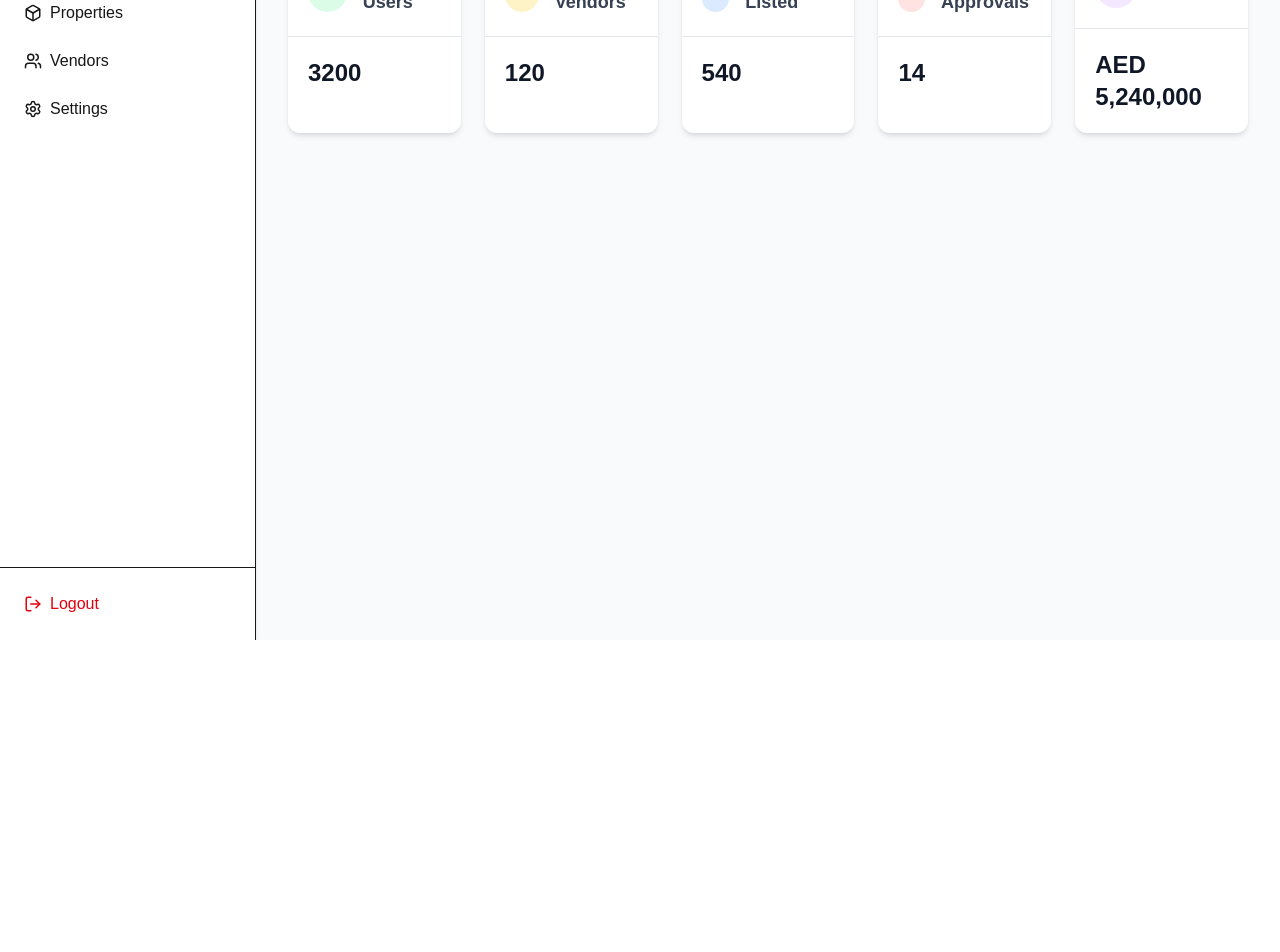
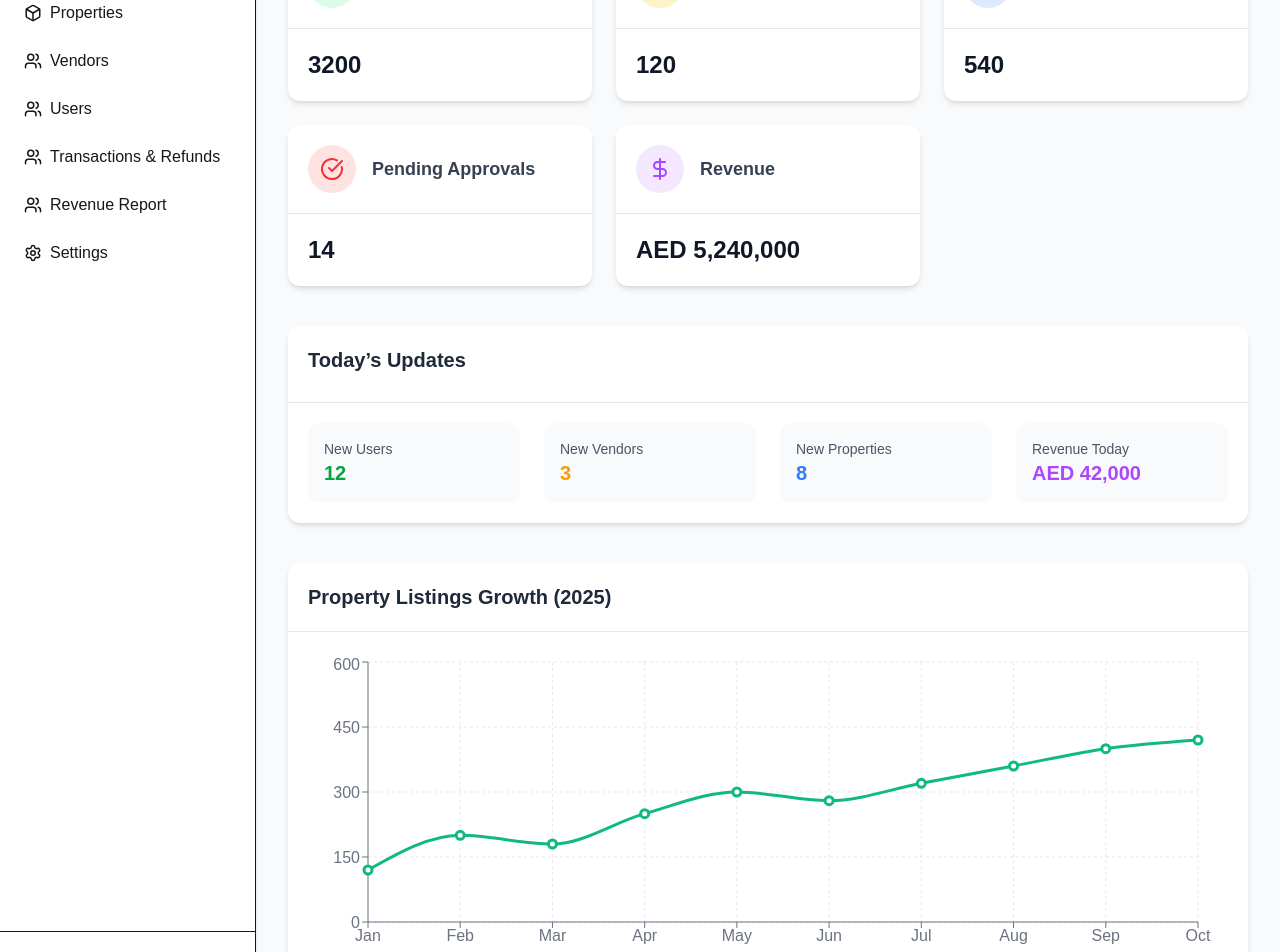
Before and after one commit to manvi59/admin-panel-RealState-Dubai, a Next.js app: page /admin/dashboard in a window 1280 px wide. Shown: the part 160-1112 px from the top of the page. Before the commit the page ends 800 px from the top, so only its background shows below. Built offline with nearby package versions, Linux system fonts and the light colour scheme.

Commit message:
today update and analytics add by recarts in dashboard

```diff
--- a/app/admin/dashboard/page.jsx
+++ b/app/admin/dashboard/page.jsx
@@ -1,3 +1,4 @@
+
 // "use client";
 // import Sidebar from "../../components/ui/sidebar";
 // import { Card, CardContent, CardHeader, CardTitle } from "../../components/ui/card";
@@ -5,11 +6,11 @@
 
 // export default function AdminDashboard() {
 //   const stats = [
-//     { title: "Total Users", value: 3200, icon: Users, color: "text-green-600" },
-//     { title: "Total Vendors", value: 120, icon: Users, color: "text-amber-500" },
-//     { title: "Properties Listed", value: 540, icon: Box, color: "text-blue-500" },
-//     { title: "Pending Approvals", value: 14, icon: CheckCircle, color: "text-red-500" },
-//     { title: "Revenue", value: "AED 5,240,000", icon: DollarSign, color: "text-purple-500" },
+//     { title: "Total Users", value: 3200, icon: Users, color: "bg-green-100 text-green-600" },
+//     { title: "Total Vendors", value: 120, icon: Users, color: "bg-amber-100 text-amber-500" },
+//     { title: "Properties Listed", value: 540, icon: Box, color: "bg-blue-100 text-blue-500" },
+//     { title: "Pending Approvals", value: 14, icon: CheckCircle, color: "bg-red-100 text-red-500" },
+//     { title: "Revenue", value: "AED 5,240,000", icon: DollarSign, color: "bg-purple-100 text-purple-500" },
 //   ];
 
 //   return (
@@ -17,16 +18,17 @@
 //       <Sidebar />
 //       <div className="flex-1 p-8">
 //         <h1 className="text-3xl font-bold mb-8">Dashboard</h1>
-//         <div className="grid grid-cols-1 md:grid-cols-3 xl:grid-cols-5 gap-6">
+//         <div className="grid grid-cols-1 sm:grid-cols-2 md:grid-cols-3 xl:grid-cols-3 gap-6">
 //           {stats.map((stat, i) => (
-//             <Card key={i} className="shadow-lg rounded-2xl border-0 bg-white hover:shadow-xl transition">
-//               <CardHeader>
-//                 <CardTitle className="flex items-center gap-2">
-//                   <stat.icon className={`${stat.color} w-5 h-5`} /> {stat.title}
-//                 </CardTitle>
+//             <Card key={i} className="shadow-lg rounded-2xl border-0 bg-white hover:shadow-2xl transition transform hover:-translate-y-1">
+//               <CardHeader className="flex items-center gap-4 p-5">
+//                 <div className={`w-12 h-12 flex items-center justify-center rounded-full ${stat.color}`}>
+//                   <stat.icon className="w-6 h-6" />
+//                 </div>
+//                 <CardTitle className="text-gray-700 text-lg font-semibold">{stat.title}</CardTitle>
 //               </CardHeader>
-//               <CardContent>
-//                 <p className="text-2xl font-bold">{stat.value}</p>
+//               <CardContent className="px-5 pb-5">
+//                 <p className="text-2xl font-bold text-gray-900">{stat.value}</p>
 //               </CardContent>
 //             </Card>
 //           ))}
@@ -36,10 +38,20 @@
 //   );
 // }
 
+
 "use client";
 import Sidebar from "../../components/ui/sidebar";
 import { Card, CardContent, CardHeader, CardTitle } from "../../components/ui/card";
-import { Users, Box, DollarSign, CheckCircle } from "lucide-react";
+import { Users, Box, DollarSign, CheckCircle, Calendar } from "lucide-react";
+import {
+  LineChart,
+  Line,
+  CartesianGrid,
+  XAxis,
+  YAxis,
+  Tooltip,
+  ResponsiveContainer,
+} from "recharts";
 
 export default function AdminDashboard() {
   const stats = [
@@ -50,12 +62,40 @@ export default function AdminDashboard() {
     { title: "Revenue", value: "AED 5,240,000", icon: DollarSign, color: "bg-purple-100 text-purple-500" },
   ];
 
+  const todayStats = [
+    { label: "New Users", value: 12, color: "text-green-600" },
+    { label: "New Vendors", value: 3, color: "text-amber-500" },
+    { label: "New Properties", value: 8, color: "text-blue-500" },
+    { label: "Revenue Today", value: "AED 42,000", color: "text-purple-500" },
+  ];
+
+  const chartData = [
+    { month: "Jan", listings: 120 },
+    { month: "Feb", listings: 200 },
+    { month: "Mar", listings: 180 },
+    { month: "Apr", listings: 250 },
+    { month: "May", listings: 300 },
+    { month: "Jun", listings: 280 },
+    { month: "Jul", listings: 320 },
+    { month: "Aug", listings: 360 },
+    { month: "Sep", listings: 400 },
+    { month: "Oct", listings: 420 },
+  ];
+
   return (
     <div className="flex min-h-screen bg-gray-50">
       <Sidebar />
       <div className="flex-1 p-8">
-        <h1 className="text-3xl font-bold mb-8">Dashboard</h1>
-        <div className="grid grid-cols-1 sm:grid-cols-2 md:grid-cols-3 xl:grid-cols-5 gap-6">
+        <div className="flex justify-between items-center mb-8">
+          <h1 className="text-3xl font-bold">Dashboard</h1>
+          <div className="flex items-center gap-2 text-gray-500">
+            <Calendar size={18} />
+            <span>{new Date().toLocaleDateString()}</span>
+          </div>
+        </div>
+
+        {/* Top Stats Cards */}
+        <div className="grid grid-cols-1 sm:grid-cols-2 md:grid-cols-3 xl:grid-cols-3 gap-6 mb-10">
           {stats.map((stat, i) => (
             <Card key={i} className="shadow-lg rounded-2xl border-0 bg-white hover:shadow-2xl transition transform hover:-translate-y-1">
               <CardHeader className="flex items-center gap-4 p-5">
@@ -70,6 +110,45 @@ export default function AdminDashboard() {
             </Card>
           ))}
         </div>
+
+        {/* Today's Updates */}
+        <Card className="mb-10 border-0 shadow-lg rounded-2xl bg-white">
+          <CardHeader>
+            <CardTitle className="text-xl font-semibold text-gray-800 mb-2">
+              Today’s Updates
+            </CardTitle>
+          </CardHeader>
+          <CardContent>
+            <div className="grid grid-cols-2 md:grid-cols-4 gap-6">
+              {todayStats.map((item, i) => (
+                <div key={i} className="p-4 rounded-xl bg-gray-50 hover:bg-gray-100 transition">
+                  <p className="text-sm text-gray-600">{item.label}</p>
+                  <p className={`text-xl font-bold ${item.color}`}>{item.value}</p>
+                </div>
+              ))}
+            </div>
+          </CardContent>
+        </Card>
+
+        {/* Analytics Chart */}
+        <Card className="border-0 shadow-lg rounded-2xl bg-white">
+          <CardHeader>
+            <CardTitle className="text-xl font-semibold text-gray-800">
+              Property Listings Growth (2025)
+            </CardTitle>
+          </CardHeader>
+          <CardContent>
+            <ResponsiveContainer width="100%" height={300}>
+              <LineChart data={chartData} margin={{ top: 10, right: 30, left: 0, bottom: 0 }}>
+                <CartesianGrid strokeDasharray="3 3" stroke="#e5e7eb" />
+                <XAxis dataKey="month" stroke="#6b7280" />
+                <YAxis stroke="#6b7280" />
+                <Tooltip />
+                <Line type="monotone" dataKey="listings" stroke="#10b981" strokeWidth={3} dot={{ r: 4 }} />
+              </LineChart>
+            </ResponsiveContainer>
+          </CardContent>
+        </Card>
       </div>
     </div>
   );
--- a/app/components/ui/sidebar.jsx
+++ b/app/components/ui/sidebar.jsx
@@ -48,6 +48,15 @@ export default function Sidebar() {
         <Link href="/admin/vendors" className="flex items-center gap-2 p-2 rounded hover:bg-green-50">
           <Users size={18} /> Vendors
         </Link>
+        <Link href="/admin/vendors" className="flex items-center gap-2 p-2 rounded hover:bg-green-50">
+          <Users size={18} /> Users
+        </Link>
+        <Link href="/admin/vendors" className="flex items-center gap-2 p-2 rounded hover:bg-green-50">
+          <Users size={18} /> Transactions & Refunds
+        </Link>
+        <Link href="/admin/vendors" className="flex items-center gap-2 p-2 rounded hover:bg-green-50">
+          <Users size={18} /> Revenue Report
+        </Link>
         <Link href="/admin/settings" className="flex items-center gap-2 p-2 rounded hover:bg-green-50">
           <Settings size={18} /> Settings
         </Link>
--- a/package.json
+++ b/package.json
@@ -12,7 +12,8 @@
     "lucide-react": "^0.546.0",
     "next": "16.0.0",
     "react": "19.2.0",
-    "react-dom": "19.2.0"
+    "react-dom": "19.2.0",
+    "recharts": "^3.3.0"
   },
   "devDependencies": {
     "@tailwindcss/postcss": "^4",
```
Also changed, not shown: admin-panel-sections.txt (added), 1 other file (tests, documents, lock files or other folders).
